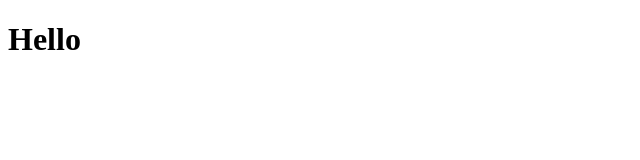
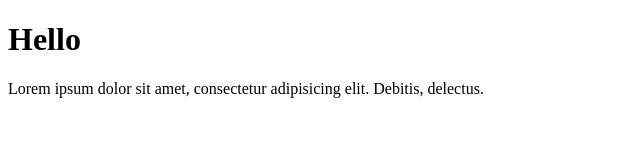
Before and after one commit to tilek225/courses, a plain HTML site: page index.html in a window 1280 px wide. Shown: the whole page, without its empty margins (0-640 px from the left). Drawn offline with Linux system fonts and the light colour scheme.

Commit message:
add paragraph

```diff
--- a/index.html
+++ b/index.html
@@ -6,5 +6,6 @@
 </head>
 <body>
 <h1>Hello</h1>
+<p>Lorem ipsum dolor sit amet, consectetur adipisicing elit. Debitis, delectus.</p>
 </body>
 </html>
```
